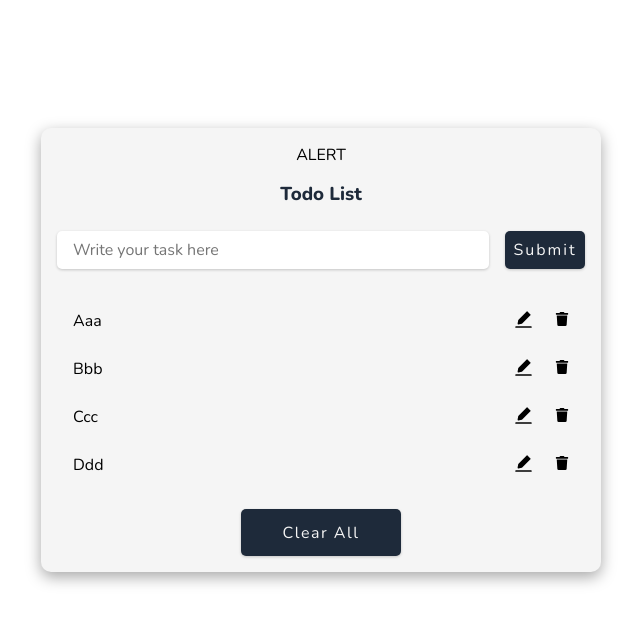
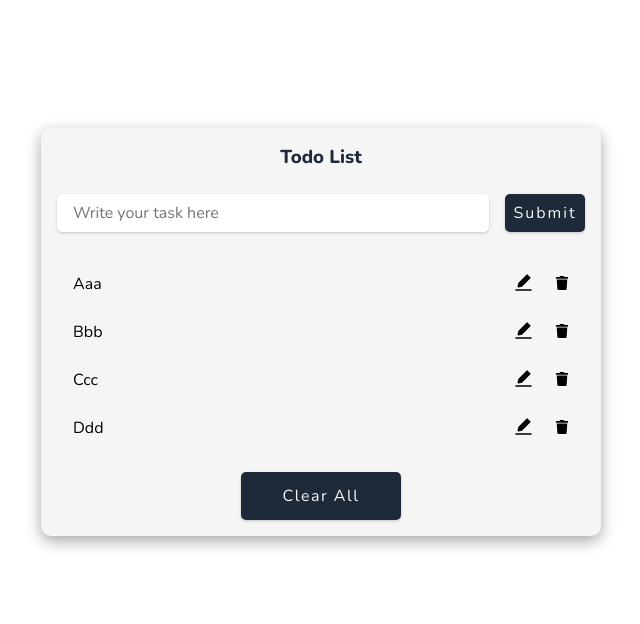
Before and after one commit to ruthinunes/todoList, a React (Vite) app: page / in a window 1280 px wide. Shown: the top 624 px of the page, without its empty margins (319-959 px from the left). Built offline with nearby package versions, Linux system fonts and the light colour scheme.

Commit message:
Adding erro status and small erro message

```diff
--- a/src/components/Form/Form.tsx
+++ b/src/components/Form/Form.tsx
@@ -6,7 +6,12 @@ interface FormProps {
 }
 
 const Form = ({ onSubmit }: FormProps) => {
-  const { register, handleSubmit, reset } = useForm();
+  const {
+    register,
+    handleSubmit,
+    reset,
+    formState: { errors },
+  } = useForm();
 
   return (
     <form
@@ -17,7 +22,7 @@ const Form = ({ onSubmit }: FormProps) => {
         reset();
       })}
     >
-      <p className="form-alert">ALERT</p>
+      {/* <p className="form-alert">ALERT</p> */}
       <h3>Todo List</h3>
 
       <div className="form-control">
@@ -31,6 +36,9 @@ const Form = ({ onSubmit }: FormProps) => {
           Submit
         </button>
       </div>
+      {errors.description?.type === "required" && (
+        <small className="form-erro-text">Task is required</small>
+      )}
     </form>
   );
 };
```
